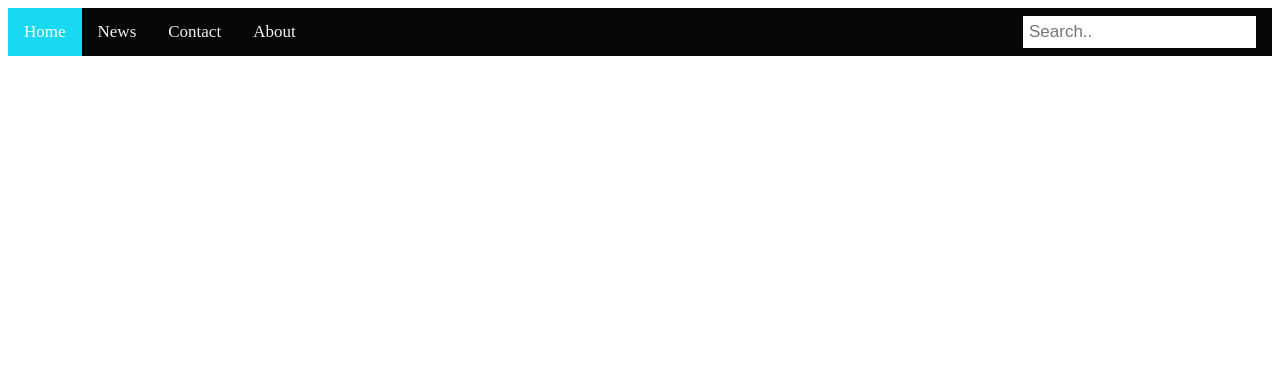
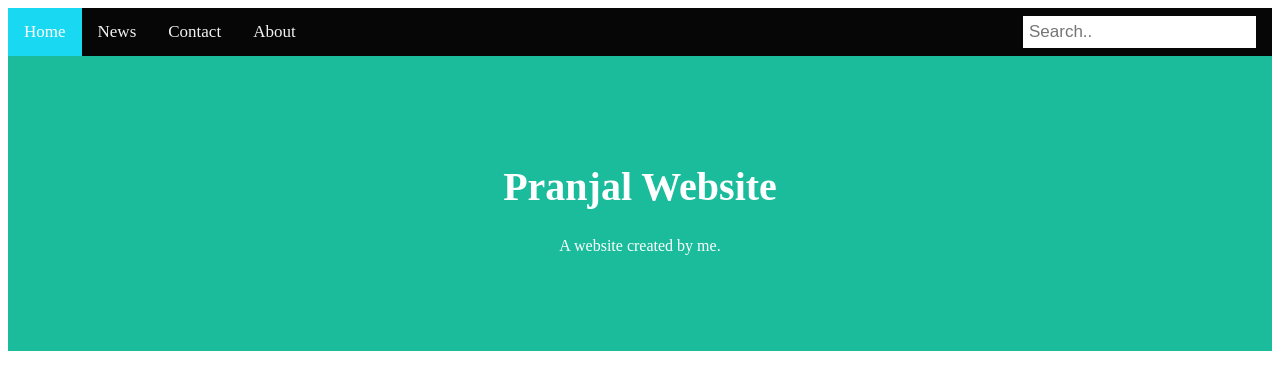
Before and after one commit to pranjal14/JavaScript-Projects, a plain HTML site: page devApp/index.html in a window 1280 px wide. Drawn offline with Linux system fonts and the light colour scheme.

Commit message:
Added header to the webpage

```diff
--- a/devApp/index.html
+++ b/devApp/index.html
@@ -21,5 +21,11 @@
           <i class="fa fa-bars"></i>
         </a>
       </div>
+
+      <!-- Header -->
+      <div class="header">
+        <h1>Pranjal Website</h1>
+        <p>A website created by me.</p>
+      </div>
 </body>
 </html>
--- a/devApp/style.css
+++ b/devApp/style.css
@@ -80,3 +80,17 @@
       border: 1px solid #ccc;
     }
   }
+
+  /* --------------------------Header------------------------------ */
+
+  .header {
+    padding: 80px; /* some padding */
+    text-align: center; /* center the text */
+    background: #1abc9c; /* green background */
+    color: white; /* white text color */
+  }
+
+  /* Increase the font size of the <h1> element */
+  .header h1 {
+    font-size: 40px;
+  }
```
